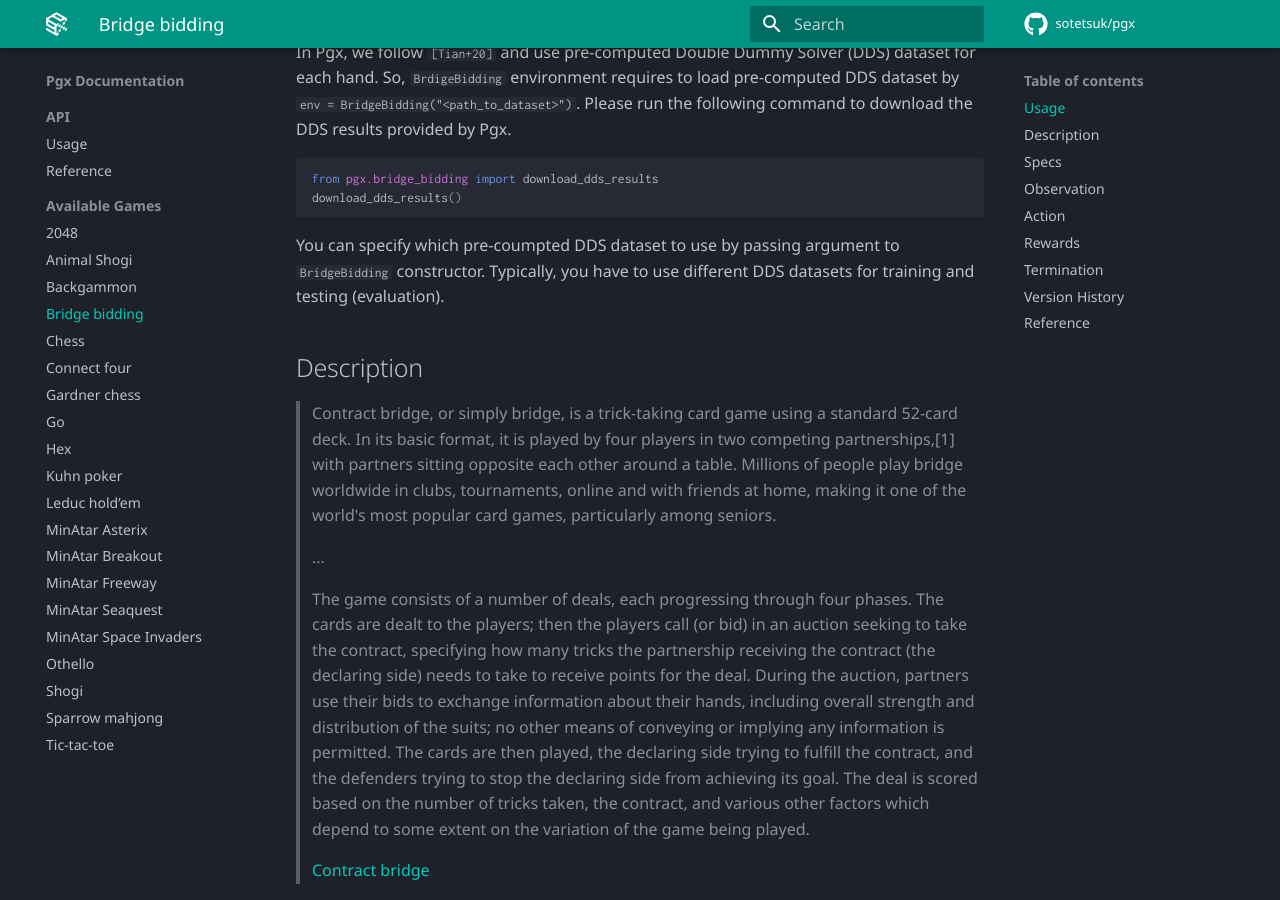
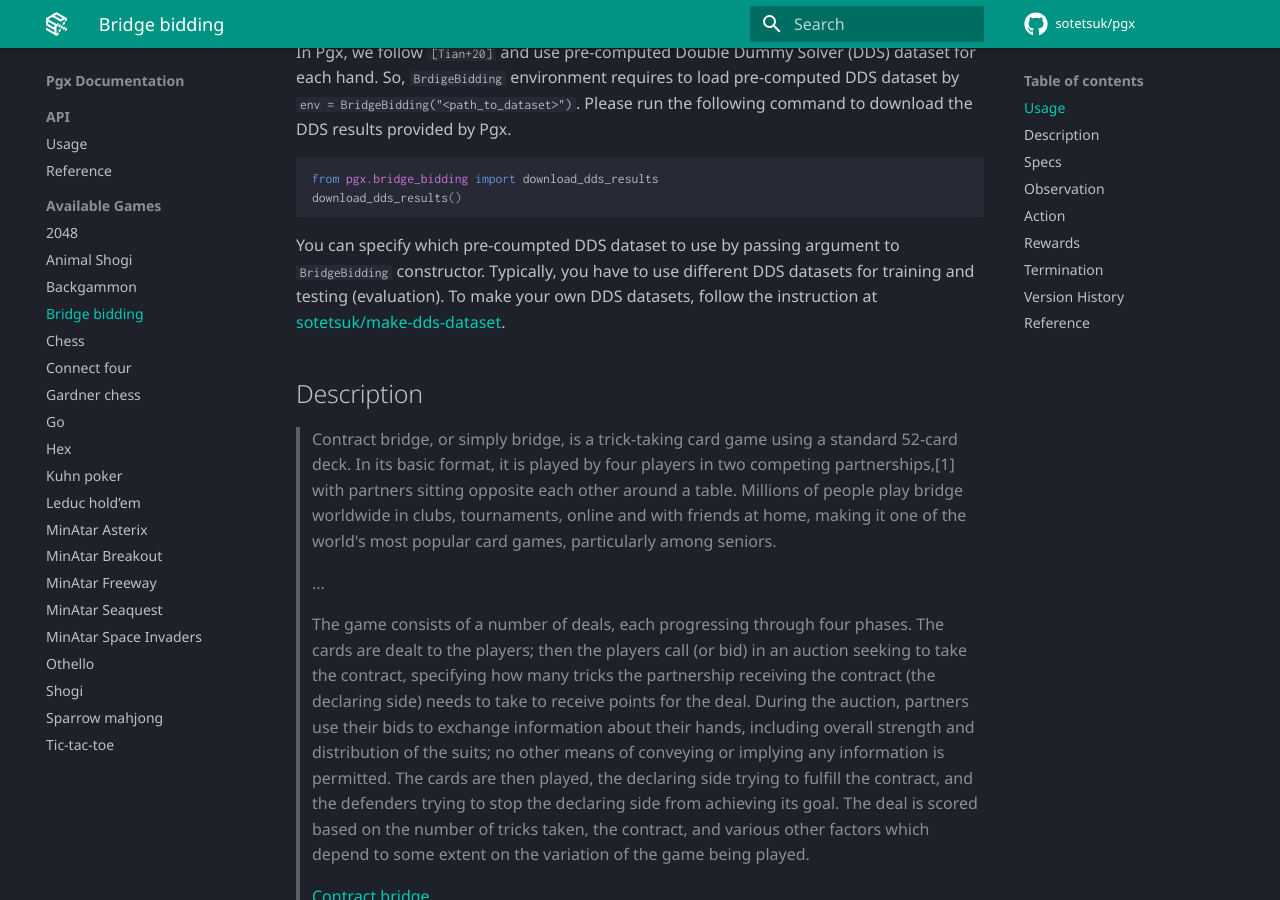
Before and after one commit to sotetsuk/pgx, an MkDocs documentation site: the page built from docs/bridge_bidding.md, in a window 1280 px wide and 900 px high, scrolled down 705 px. Built offline with MkDocs 1.6.1 and Material for MkDocs 9.7.7, drawn with Linux system fonts in a browser that asks for light colours; comment, search, counter and statistics services are not loaded.

Commit message:
[Docs] Add `https://github.com/sotetsuk/make-dds-dataset` to bridge docs (#1194)

```diff
--- a/docs/bridge_bidding.md
+++ b/docs/bridge_bidding.md
@@ -37,6 +37,7 @@ download_dds_results()
 
 You can specify which pre-coumpted DDS dataset to use by passing argument to `BridgeBidding` constructor.
 Typically, you have to use different DDS datasets for training and testing (evaluation).
+To make your own DDS datasets, follow the instruction at [sotetsuk/make-dds-dataset](https://github.com/sotetsuk/make-dds-dataset).
 
 ## Description
 
```
